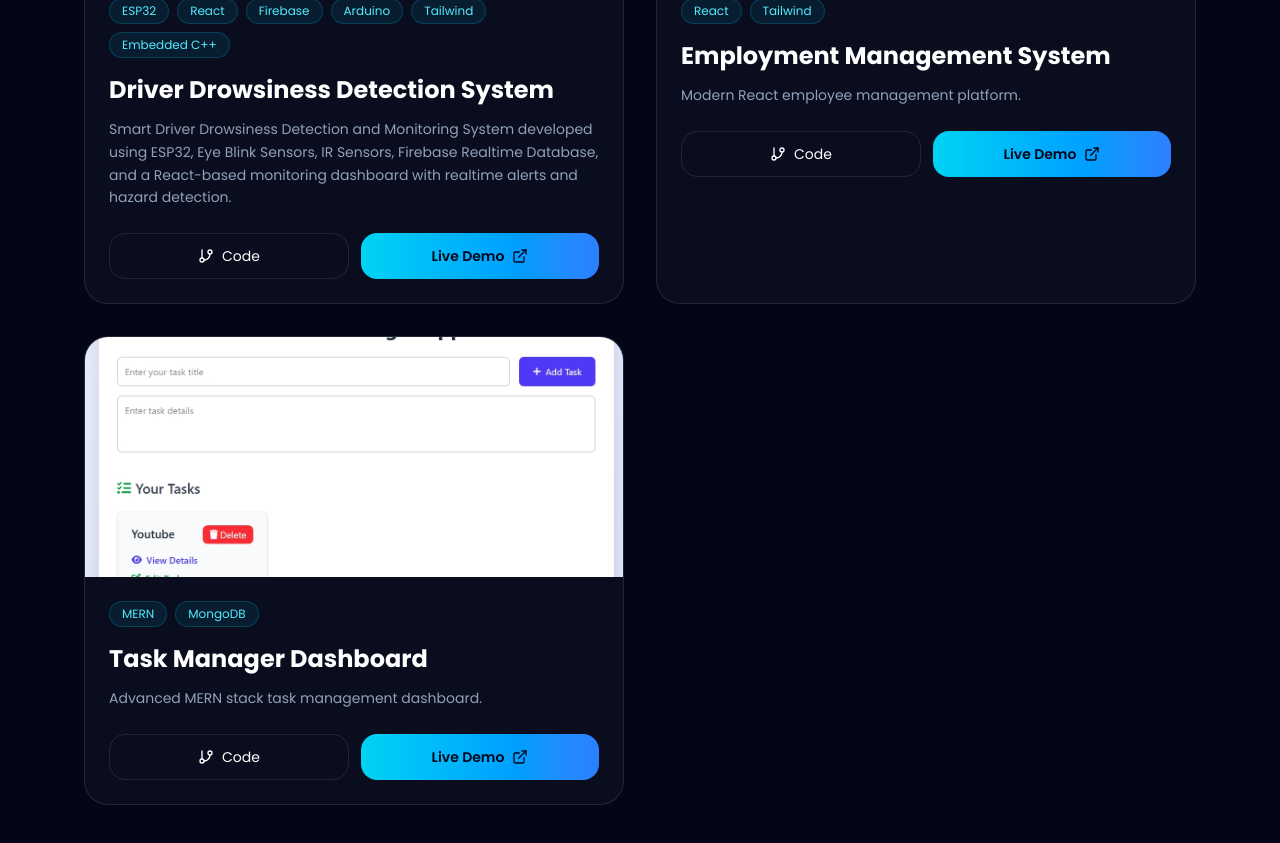
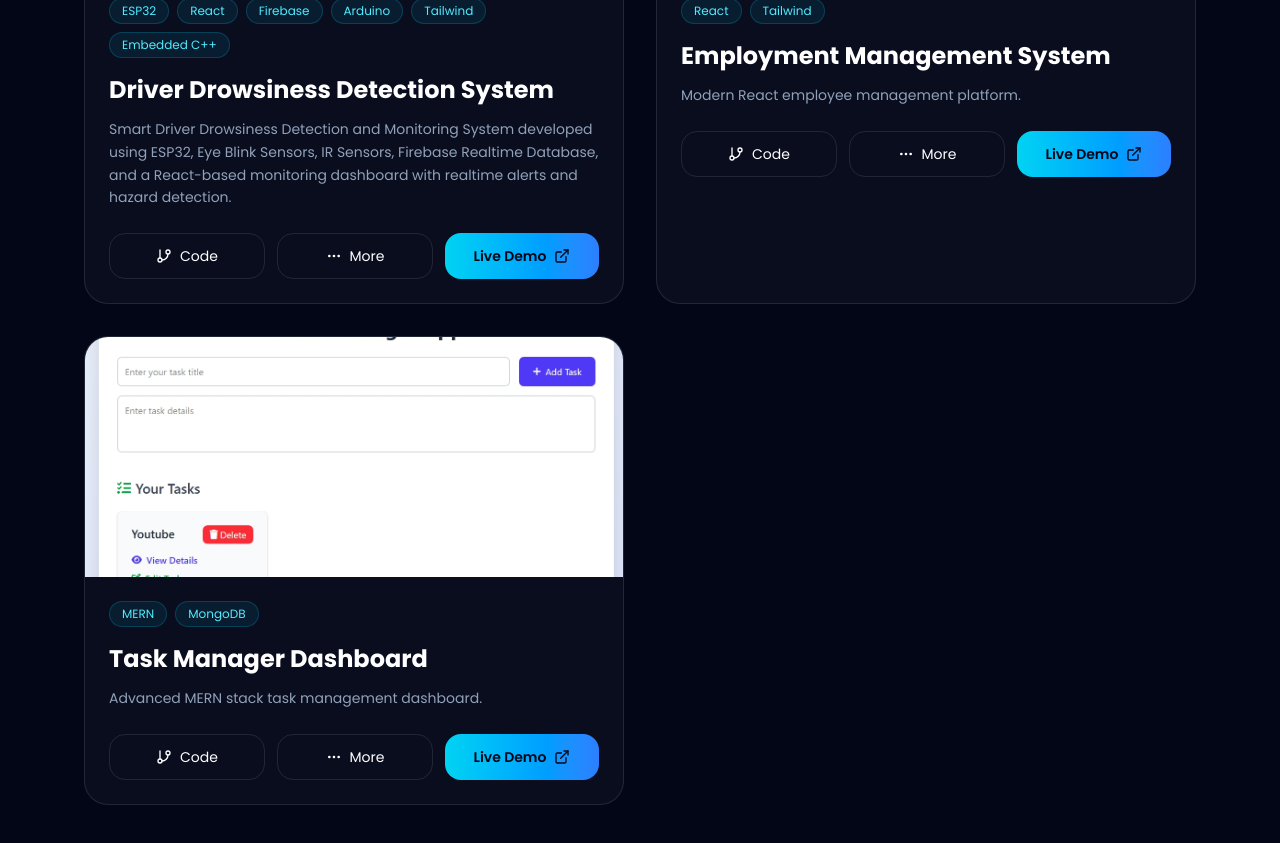
Before and after one commit to Binod-Sharma7/portfolio-website, a React (Vite) app: page / in a window 1280 px wide. Shown: the part 2520-3363 px from the top of the page. Built offline with nearby package versions, Linux system fonts and the light colour scheme.

Commit message:
add more

```diff
--- a/src/App.jsx
+++ b/src/App.jsx
@@ -26,6 +26,7 @@ import {
   Sparkles,
   Rocket,
   Layers3,
+  MoreHorizontal,
 } from 'lucide-react';
 
 import emailjs from '@emailjs/browser';
@@ -718,7 +719,8 @@ const App = () => {
                   'Tailwind',
                   'Embedded C++',
                 ],
-                demo: 'https://www.linkedin.com/posts/binod-sharma-7869463a3_driverdrowsinessdetection-embeddedsystems-ugcPost-7460712338065641473-mbbZ?utm_source=share&utm_medium=member_desktop&rcm=ACoAAGLqzNYB0G43Xq8l22pt0pZsGdOXLu7XBeY',
+                webdemo: 'https://driver-drowsy-detection-project.vercel.app/',
+                more: 'https://www.linkedin.com/posts/binod-sharma-7869463a3_driverdrowsinessdetection-embeddedsystems-ugcPost-7460712338065641473-mbbZ?utm_source=share&utm_medium=member_desktop&rcm=ACoAAGLqzNYB0G43Xq8l22pt0pZsGdOXLu7XBeY',
               },
               {
                 title: 'Employment Management System',
@@ -795,11 +797,23 @@ const App = () => {
                       Code
                     </motion.a>
 
+                      <motion.a
+                      whileHover={{
+                        scale: 1.03,
+                      }}
+                      href={project.more}
+                      target="_blank"
+                      className="flex-1 py-3 rounded-2xl border border-white/10 flex items-center justify-center gap-2 text-sm"
+                    >
+                      <MoreHorizontal className="w-4 h-4" />
+                      More
+                    </motion.a>
+
                     <motion.a
                       whileHover={{
                         scale: 1.03,
                       }}
-                      href={project.demo}
+                      href={project.webdemo}
 
                       className="flex-1 py-3 rounded-2xl bg-gradient-to-r from-cyan-400 to-blue-500 text-slate-950 font-semibold flex items-center justify-center gap-2 text-sm"
                     >
```
